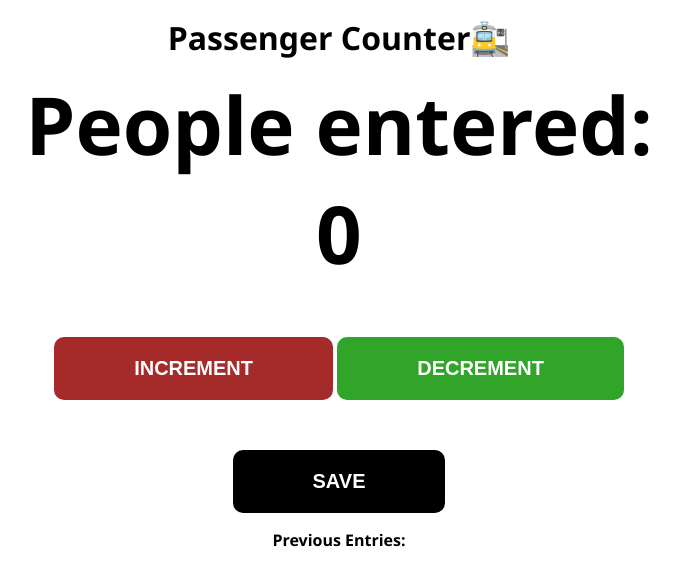
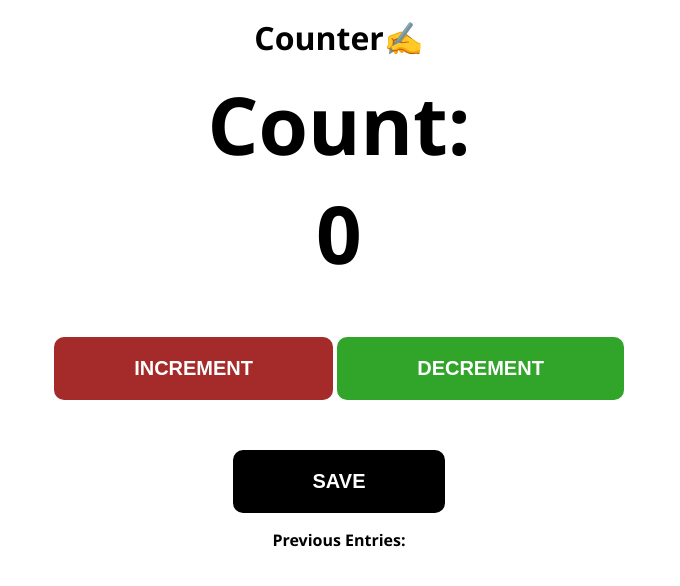
Before and after one commit to ThelilJannah/Counter, a plain HTML site: page index.html in a window 1280 px wide. Shown: the whole page, without its empty margins (301-981 px from the left). Drawn offline with Linux system fonts and the light colour scheme.

Commit message:
Update index.html

```diff
--- a/index.html
+++ b/index.html
@@ -10,8 +10,8 @@
 </head>
 <body>
     <p id="welcome"></p>
-    <h1>Passenger Counter🚉</h1>
-    <h2>People entered:</h2>
+    <h1>Counter✍️</h1>
+    <h2>Count: </h2>
     <h2 id="counter">0</h2>
     <button class="increase-btn" onclick="increment()">INCREMENT</button>
     <button class="decrease-btn" onclick="decrement()">DECREMENT</button>
```
